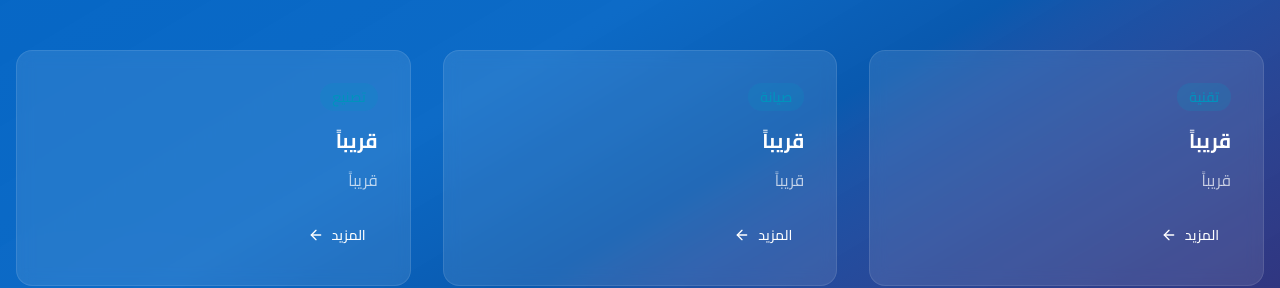
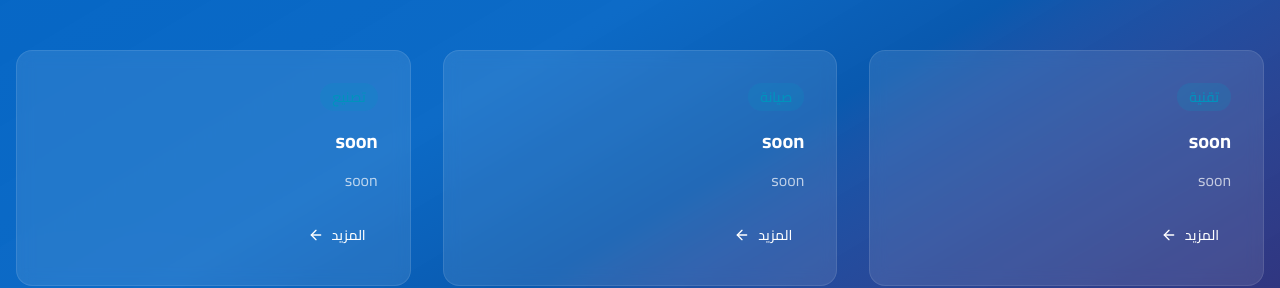
Before and after one commit to BCTEI/BCTEI-website, a Next.js app: page / in a window 1280 px wide. Shown: the part 2480-2768 px from the top of the page. Built offline with nearby package versions, Linux system fonts and the light colour scheme.

Commit message:
chore: replace projects section placeholders with soon

```diff
--- a/components/projects-section.tsx
+++ b/components/projects-section.tsx
@@ -10,19 +10,19 @@ const stats = [
 
 const projects = [
   {
-    title: "قريباً",
+    title: "soon",
     category: "تقنية",
-    description: "قريباً"
+    description: "soon"
   },
   {
-    title: "قريباً",
+    title: "soon",
     category: "صيانة",
-    description: "قريباً"
+    description: "soon"
   },
   {
-    title: "قريباً",
+    title: "soon",
     category: "تصنيع",
-    description: "قريباً"
+    description: "soon"
   }
 ]
 
```
